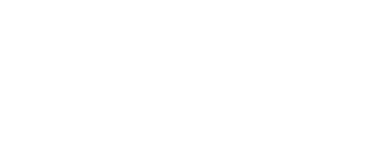
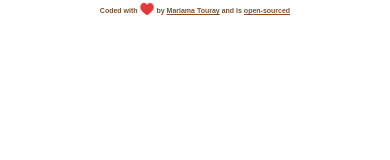
Before and after one commit to touraymk/word-guru-app, a React (Create React App) app: page / in a window 390 px wide. Shown: the top 160 px of the page. Built offline with nearby package versions, Linux system fonts and the light colour scheme.

Commit message:
Update App.js
Added footer with link to personal website and GitHub repository.

```diff
--- a/src/App.css
+++ b/src/App.css
@@ -0,0 +1,52 @@
+.App {
+  padding: 15px 10px;
+  color: rgba(113, 58, 18, 0.8);
+  margin: 0 auto;
+  font-family: "Quicksand", sans-serif;
+  color: rgb(156, 147, 154);
+}
+
+.App footer {
+  font-weight: 800;
+  filter: sepia(20%);
+  font-size: 14px;
+  color: rgba(113, 58, 18, 0.9);
+}
+
+.App .emojiColor {
+  color: rgb(210, 71, 117);
+  font-size: 20px;
+}
+
+.App footer a {
+  color: rgba(113, 58, 18, 0.9);
+}
+
+@media (max-width: 600px) {
+  .App {
+    padding: 0;
+  }
+
+  .App .container {
+    padding: 0;
+  }
+
+  .App footer {
+    font-size: 8px;
+  }
+
+  .App .emojiColor {
+    font-size: 12px;
+  }
+}
+
+@media (max-width: 480px) {
+  .App h1 {
+    padding-top: 20px;
+    font-size: 42px;
+  }
+
+  .App h2 {
+    font-size: 16px;
+  }
+}
--- a/src/App.js
+++ b/src/App.js
@@ -1,7 +1,22 @@
 import "./App.css";
 
 function App() {
-  return <div className="App"></div>;
+  return (
+    <div className="App">
+      <footer className="text-center">
+        <small>
+          Coded with <span className="emojiColor">♥️</span> by{" "}
+          <a href="https://monumental-malasada-41cd9f.netlify.app">
+            Mariama Touray
+          </a>{" "}
+          and is{" "}
+          <a href="https://github.com/touraymk/dictionary-react-app">
+            open-sourced
+          </a>
+        </small>
+      </footer>
+    </div>
+  );
 }
 
 export default App;
```
